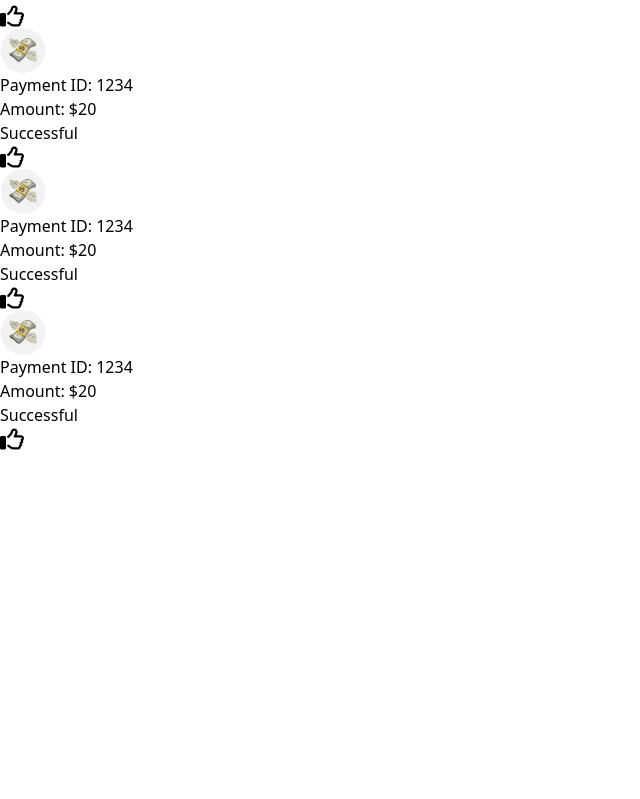
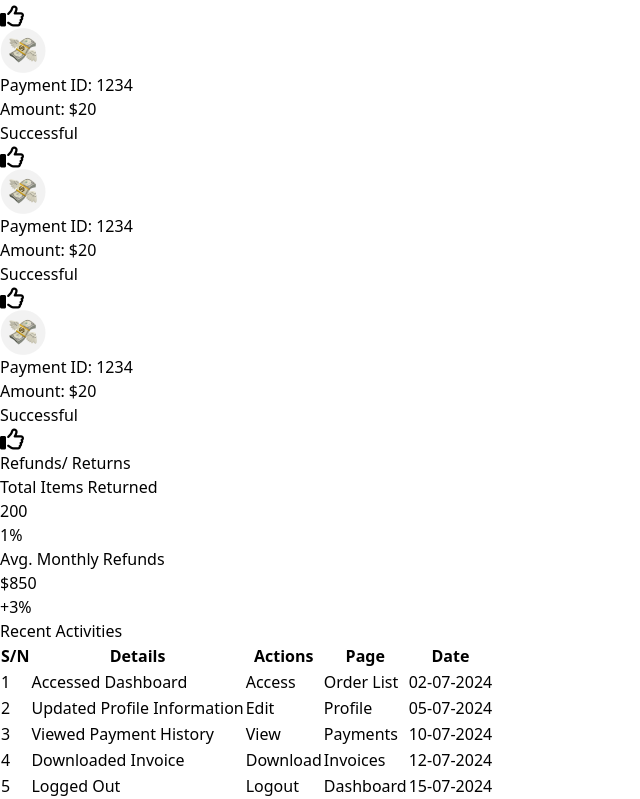
Before and after one commit to DamilareArise/realmerch, a React (Vite) app in the folder frontend/realmerch/: page /admin/dashboard in a window 1280 px wide. Shown: the part 1621-2420 px from the top of the page, without its empty margins (0-640 px from the left). Before the commit the page ends 2072 px from the top, so only its background shows below. Built offline with nearby package versions, Linux system fonts and the light colour scheme; no server answers.

Commit message:
added activity log tables and made changes in sales chart

```diff
--- a/frontend/realmerch/src/components/AdminDash/AdminDashboard.jsx
+++ b/frontend/realmerch/src/components/AdminDash/AdminDashboard.jsx
@@ -7,14 +7,50 @@ import adProfile from "./../../assets/adminProfile.svg";
 import activity from "./../../assets/activity.svg";
 import back from "./.././../assets/back.svg";
 import forward from "./../../assets/forward.svg";
-import payment from './../../assets/payment.png'
+import payment from "./../../assets/payment.png";
 import TopSellingSection from "./TopSellingSection";
 import SalesChart from "../SalesChart";
 
 const AdminDashboard = () => {
   const [signuser, setUser] = useState(null);
 
-  let activities = null;
+  const activities = [
+    {
+      id: 1,
+      detail: "Accessed Dashboard",
+      action: "Access",
+      page: "Order List",
+      date: "02-07-2024",
+    },
+    {
+      id: 2,
+      detail: "Updated Profile Information",
+      action: "Edit",
+      page: "Profile",
+      date: "05-07-2024",
+    },
+    {
+      id: 3,
+      detail: "Viewed Payment History",
+      action: "View",
+      page: "Payments",
+      date: "10-07-2024",
+    },
+    {
+      id: 4,
+      detail: "Downloaded Invoice",
+      action: "Download",
+      page: "Invoices",
+      date: "12-07-2024",
+    },
+    {
+      id: 5,
+      detail: "Logged Out",
+      action: "Logout",
+      page: "Dashboard",
+      date: "15-07-2024",
+    },
+  ];
   let users = null;
   const auth = getAuth();
   // const navigate = useNavigate()
@@ -132,7 +168,7 @@ const AdminDashboard = () => {
 
           {/* customer data */}
           <div className="flex flex-col mt-[24px] mb-[50px]">
-            <p className="text-[#000] font-[500] text-[24px] mb-[12px]">
+            <p className="text-[#000] font-[500] text-[30px] mb-[12px]">
               Customer Data
             </p>
 
@@ -168,10 +204,13 @@ const AdminDashboard = () => {
           {/* payment overview */}
 
           <div>
-            <p>Payment Overview</p>
+            <p className="text-[34px] font-[500] mb-[24px]">Payment Overview</p>
 
+            <div className="flex gap-[50px]">
               <div>
-              <p>Recent Payments</p>
+                <p className="font-[500] text-[20px] text-black leading-[30px] mb-[20px]">
+                  Recent Payments
+                </p>
                 <div>
                   <div className="flex w-[584px]  justify-between items-center shadow-sm shadow-[#00000040] border-b-[1.4px] border-black py-[10px] px-[8px]">
                     <div className="flex">
@@ -234,6 +273,91 @@ const AdminDashboard = () => {
                   </div>
                 </div>
               </div>
+
+              <div>
+                <p className="font-[500] text-[20px] text-black leading-[30px] mb-[20px]">
+                  Refunds/ Returns
+                </p>
+
+                <div className="flex gap-[20px]">
+                  <div className="border-[1.41px] border-[#0000001A] rounded-[8px] p-[18px] shadow-md shadow-[#00000040]">
+                    <p className="text-[#00000080] text-[16px] leading-[26px]">
+                      Total Items Returned
+                    </p>
+                    <p className="text-black font-[500] text-[26px] leading-[34px]">
+                      200
+                    </p>
+                    <p className="text-[#00000080] text-[16px] leading-[26px]">
+                      1%
+                    </p>
+                  </div>
+
+                  <div className="border-[1.41px] border-[#0000001A] rounded-[8px] p-[18px] shadow-md shadow-[#00000040]">
+                    <p className="text-[#00000080] text-[16px] leading-[26px]">
+                      Avg. Monthly Refunds
+                    </p>
+                    <p className="text-black font-[500] text-[26px] leading-[34px]">
+                      $850
+                    </p>
+                    <p className="text-[#00000080] text-[16px] leading-[26px]">
+                      +3%
+                    </p>
+                  </div>
+                </div>
+              </div>
+            </div>
+          </div>
+
+          <div>
+            <p className="text-[34px] font-[500] mb-[24px]">
+              Recent Activities
+            </p>
+
+            <table className="w-full text-left mb-4 border-collapse">
+              <thead>
+                <tr className="/bg-gray-200">
+                  <th className="px-[4px] md:px-3 border-t py-5 border-b text-[10px] md:text-[16px] font-[500]">
+                    S/N
+                  </th>
+                  <th className="px-[4px] md:px-3 border-t py-5 border-b text-[10px] md:text-[16px] font-[500]">
+                    Details
+                  </th>
+                  <th className="px-[4px] md:px-3 border-t py-5 border-b text-[10px] md:text-[16px] font-[500]">
+                    Actions
+                  </th>
+                  <th className="px-[4px] md:px-3 border-t py-5 border-b text-[10px] md:text-[16px] font-[500]">
+                    Page
+                  </th>
+                  <th className="px-[4px] md:px-3 border-t py-5 border-b text-[10px] md:text-[16px] font-[500]">
+                    Date
+                  </th>
+                </tr>
+              </thead>
+              <tbody>
+                {activities.map((activity, index) => (
+                  <tr
+                    key={activity.id}
+                    className={`${index % 2 === 0 ? "bg-gray-100" : ""}`}
+                  >
+                    <td className="px-[4px] md:px-3 py-5 border-b text-[10px] md:text-[14px] font-[400]">
+                      {index + 1}
+                    </td>
+                    <td className="px-[4px] md:px-3 py-5 border-b text-[10px] md:text-[14px] font-[400]">
+                      {activity.detail}
+                    </td>
+                    <td className="px-[4px] md:px-3 py-5 border-b text-[10px] md:text-[14px] font-[400]">
+                      {activity.action}
+                    </td>
+                    <td className="px-[4px] md:px-3 py-5 border-b text-[10px] md:text-[14px] font-[400]">
+                      {activity.page}
+                    </td>
+                    <td className="px-[4px] md:px-3 py-5 border-b text-[10px] md:text-[14px] font-[400]">
+                      {activity.date}
+                    </td>
+                  </tr>
+                ))}
+              </tbody>
+            </table>
           </div>
         </div>
       </div>
--- a/frontend/realmerch/src/components/SalesChart.jsx
+++ b/frontend/realmerch/src/components/SalesChart.jsx
@@ -31,7 +31,7 @@ const SalesChart = () => {
       style={{ width: "100%", height: 400 }}
       className="bg-white rounded-[14px] px-[24px] py-[16px] shadow-xl shadow-[#0000001A]"
     >
-      <h2 className="text-[#292929] text-[28px] font-[700]">Sales Details</h2>
+      <h2 className="text-[#292929] text-[30px] font-[700]">Sales Details</h2>
       <div className="flex /flex-col gap-[8px] /justify-center">
         <h1 className="text-[#292929] font-[700] text-[24px]">$10,000</h1>
         <span className="text-[#4CE13F] flex items-center gap-[8px]">
```
Lines whose indentation alone changed are shown as unchanged.
